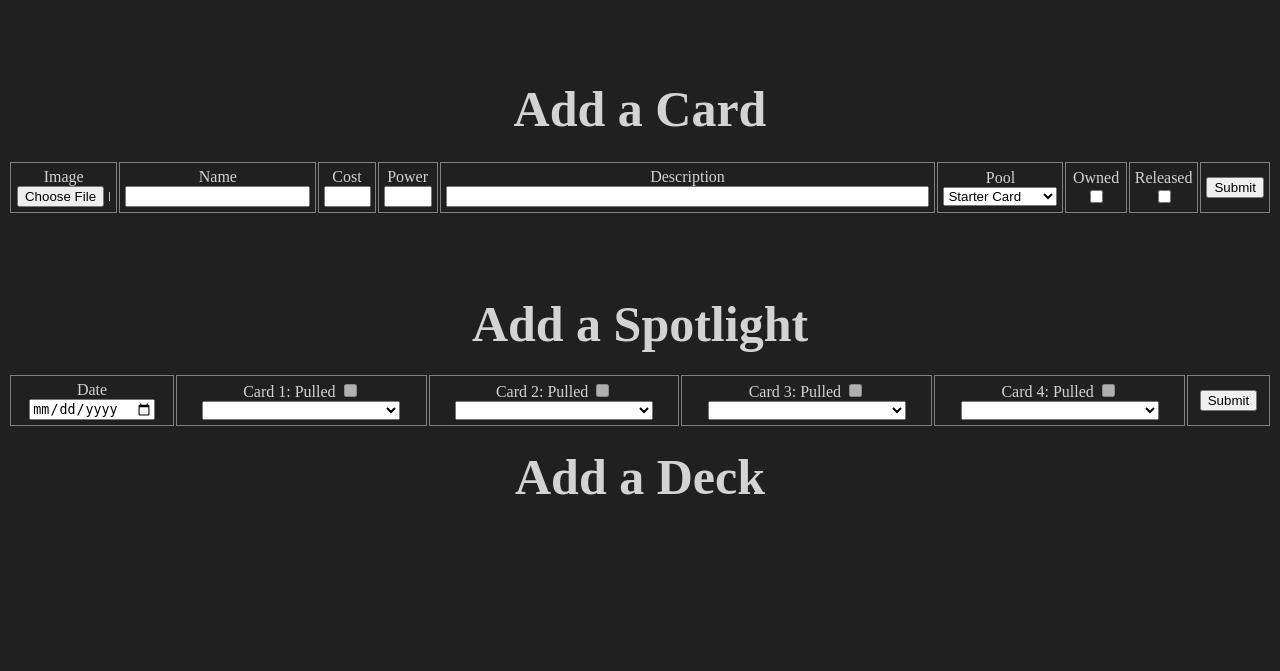
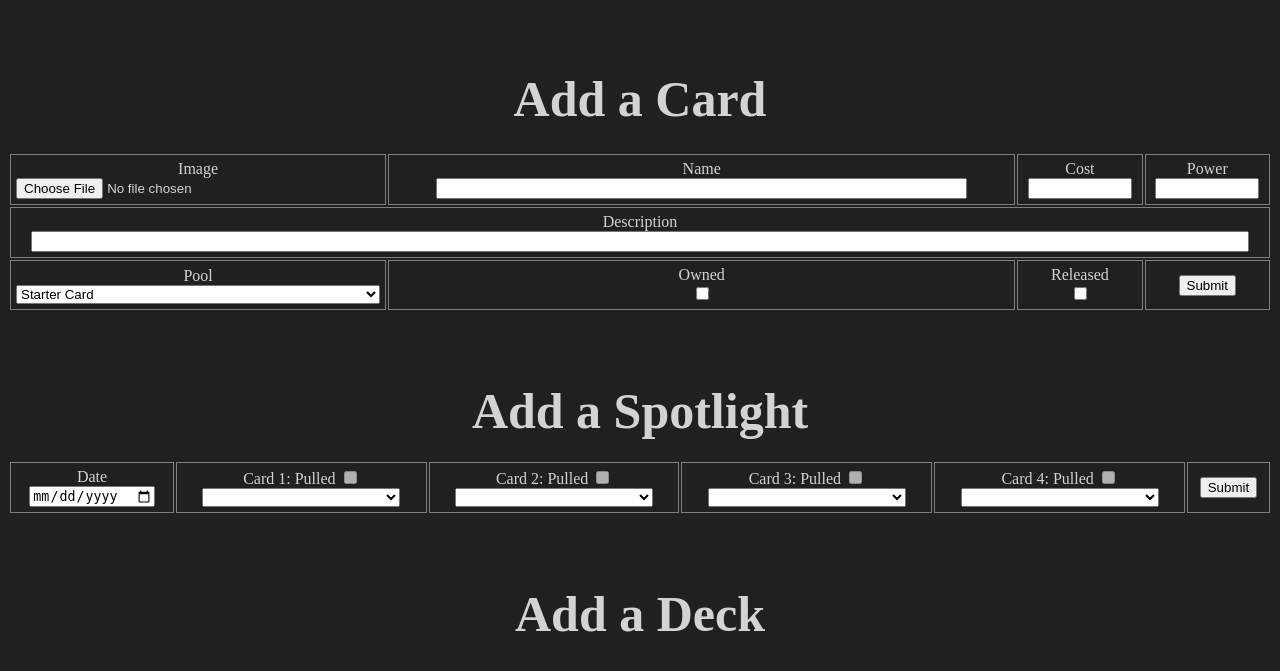
Before and after one commit to tannerjs7/marvel-snap, a Django app: page /snap/add/ in a window 1280 px wide. Shown: the part 115-786 px from the top of the page. Run offline with Django 5.2, Linux system fonts and the light colour scheme; a user stored in the database is signed in; data comes from the database, SQL or seed files in the repository; both versions use the stored data as it was after the commit.

Commit message:
Restyle Deck and Add pages, allow images to scale
Decks now have 3 rows of 4 cards. Add a Card fields now span 3 rows.

```diff
--- a/mysite/snap/static/snap/style.css
+++ b/mysite/snap/static/snap/style.css
@@ -22,38 +22,32 @@
     padding: 5px;
 }
 
-#add-card-title {
-    margin-top: 80px;
+.add-title {
+    margin-top: 70px;
 }
 
-#add-card-form {
-    width: 100%;
-    margin-bottom: 80px;
+td:has(#image-input), td:has(#pool-input) {
+    width: 30%
 }
 
-td:has(#image-input), td:has(#name-input), td:has(#pool-input) {
+td:has(#name-input), td:has(#owned-input) {
+    width: 50%
+}
+
+td:has(#cost-input), td:has(#power-input), td:has(#released-input), td:has(#submit-card) {
     width: 10%
 }
 
-td:has(#cost-input), td:has(#power-input), td:has(#owned-input), td:has(#submit-card) {
-    width: 5%
+#description-input {
+    width: 97%;
 }
 
-td:has(#description-input) {
-    width: 50%
+#image-input, #pool-input {
+    width: 100%;
 }
 
-#image-input, #description-input {
-    width: 98%;
-}
-
-#cost-input, #power-input {
+#cost-input, #power-input, #name-input {
     width: 85%;
-}
-
-img {
-    height: 300px;
-    width: 300px;
 }
 
 #filters {
@@ -117,3 +111,8 @@
 .active {
     background-color: yellow;
 }
+
+img {
+    max-width: 100%;
+    height: auto;
+}
--- a/mysite/snap/templates/snap/add.html
+++ b/mysite/snap/templates/snap/add.html
@@ -13,7 +13,7 @@
 </head>
 <body>
     {% block body %}
-    <h1 id="add-card-title">Add a Card</h1>
+    <h1 class="add-title">Add a Card</h1>
     <table id="add-card-form">
         <thead>
             <tr>
@@ -27,13 +27,18 @@
             <tr>
                 <form action="{% url 'snap:add_card' %}" method="post" enctype="multipart/form-data">
                     {% csrf_token %}
-                    <td><span>Image</span><input type="file" id="image-input" name="image" required></td>
-                    <td><span>Name</span><input type="text" id="name-input" name="name" required></td>
-                    <td><span>Cost</span><input type="number" id="cost-input" name="cost" required></td>
-                    <td><span>Power</span><input type="number" id="power-input" name="power" required></td>
-                    <td><span>Description</span><input type="text" id="description-input" name="description" required></td>
+                    <tr>
+                        <td><div>Image</div><input type="file" id="image-input" name="image" required></td>
+                        <td><div>Name</div><input type="text" id="name-input" name="name" required></td>
+                        <td><div>Cost</div><input type="number" id="cost-input" name="cost" required></td>
+                        <td><div>Power</div><input type="number" id="power-input" name="power" required></td>
+                    </tr>
+                    <tr>
+                        <td colspan="4"><span>Description</span><input type="text" id="description-input" name="description" required></td>
+                    </tr>
+                    <tr>
                         <td>
-                        <span>Pool</span>
+                            <div>Pool</div>
                             <select name="pool" id="pool-input">
                                 <option value="starter">Starter Card</option>
                                 <option value="recruit">Recruit Season</option>
@@ -45,15 +50,16 @@
                                 <option value="none">None</option>
                             </select>
                         </td>
-                    <td><span>Owned</span><input type="checkbox" name="owned" id="owned-input"></td>
-                    <td><span>Released</span><input type="checkbox" name="released" id="released-input"></td>
+                        <td><div>Owned</div><input type="checkbox" name="owned" id="owned-input"></td>
+                        <td><div>Released</div><input type="checkbox" name="released" id="released-input"></td>
                         <td><input type="submit" value="Submit" id="submit-card"></td>
+                    </tr>
                 </form>
             </tr>
         </tbody>
     </table>
 
-    <h1>Add a Spotlight</h1>
+    <h1 class="add-title">Add a Spotlight</h1>
     <table>
         <tbody>
             <tr>
@@ -84,9 +90,10 @@
         </tbody>
     </table>
 
-    <h1>Add a Deck</h1>
+    <h1 class="add-title">Add a Deck</h1>
 
     <script>
+        // Script to lock 'Pulled' checkboxes if their corresponding dropdowns aren't filled
         document.addEventListener('DOMContentLoaded', function () {
             // Get all dropdowns and checkboxes
             let dropdowns = document.querySelectorAll('select');
--- a/mysite/snap/templates/snap/index.html
+++ b/mysite/snap/templates/snap/index.html
@@ -78,7 +78,7 @@
                 // "pageLength": "100",
                 "order": [[1, 'asc']],
                 "columnDefs": [{
-                    "targets": [0, 6, 7],
+                    "targets": [0, 6, 7, 8],
                     "orderable": false
                 }]
             });
--- a/todos.txt
+++ b/todos.txt
@@ -5,5 +5,5 @@
 --- Allow multiple filters
 --- Fix mobile view
 - Add dynamic sizing to 'Add a Spotlight'
-- Add 'Add a Deck', resize/restyle page
+- Add 'Add a Deck'
 - Navbar dropdown for Admin, Login, Logout
```
Also changed, not shown: mysite/snap/templates/snap/decks.html (+12 -39 lines), mysite/db.sqlite3. Lines whose indentation alone changed are shown as unchanged.
